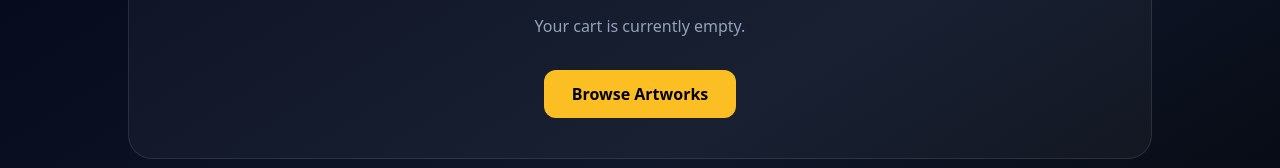
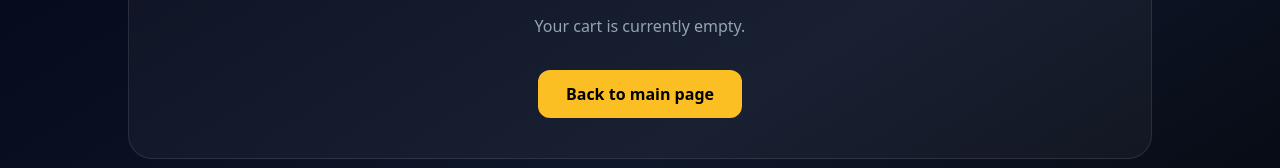
Before and after one commit to juruandewitt/ai-image, a Next.js app: page /cart in a window 1280 px wide. Shown: the part 236-404 px from the top of the page. Built offline with nearby package versions, Linux system fonts and the light colour scheme.

Commit message:
Update page.tsx

```diff
--- a/app/cart/page.tsx
+++ b/app/cart/page.tsx
@@ -45,10 +45,10 @@ export default function CartPage() {
           </p>
 
           <Link
-            href="/explore"
+            href="/"
             className="mt-8 inline-block rounded-xl bg-amber-400 px-7 py-3 font-semibold text-black transition hover:bg-amber-300"
           >
-            Browse Artworks
+            Back to main page
           </Link>
         </div>
       </main>
@@ -84,7 +84,7 @@ export default function CartPage() {
                   className="overflow-hidden rounded-xl"
                 >
                   <SafeImg
-                    src={`/api/artwork/preview/${item.artworkId}?w=400&v=cart-v1`}
+                    src={`/api/artwork/preview/${item.artworkId}?w=400&v=cart-v2`}
                     alt={
                       item.title
                     }
@@ -98,21 +98,15 @@ export default function CartPage() {
                       href={`/artwork/${item.artworkId}`}
                       className="text-lg font-semibold text-white hover:text-amber-300"
                     >
-                      {
-                        item.title
-                      }
+                      {item.title}
                     </Link>
 
                     <div className="mt-1 text-sm text-slate-400">
-                      {
-                        item.artist
-                      }
+                      {item.artist}
                     </div>
 
                     <div className="mt-3 text-sm text-amber-300">
-                      {
-                        item.qualityLabel
-                      }
+                      {item.qualityLabel}
                     </div>
                   </div>
 
@@ -154,9 +148,7 @@ export default function CartPage() {
               </span>
 
               <span>
-                {
-                  items.length
-                }
+                {items.length}
               </span>
             </div>
 
@@ -182,10 +174,10 @@ export default function CartPage() {
           </Link>
 
           <Link
-            href="/explore"
+            href="/"
             className="mt-3 block text-center text-sm text-slate-400 hover:text-amber-300"
           >
-            Continue shopping
+            Back to main page
           </Link>
         </aside>
       </div>
```
